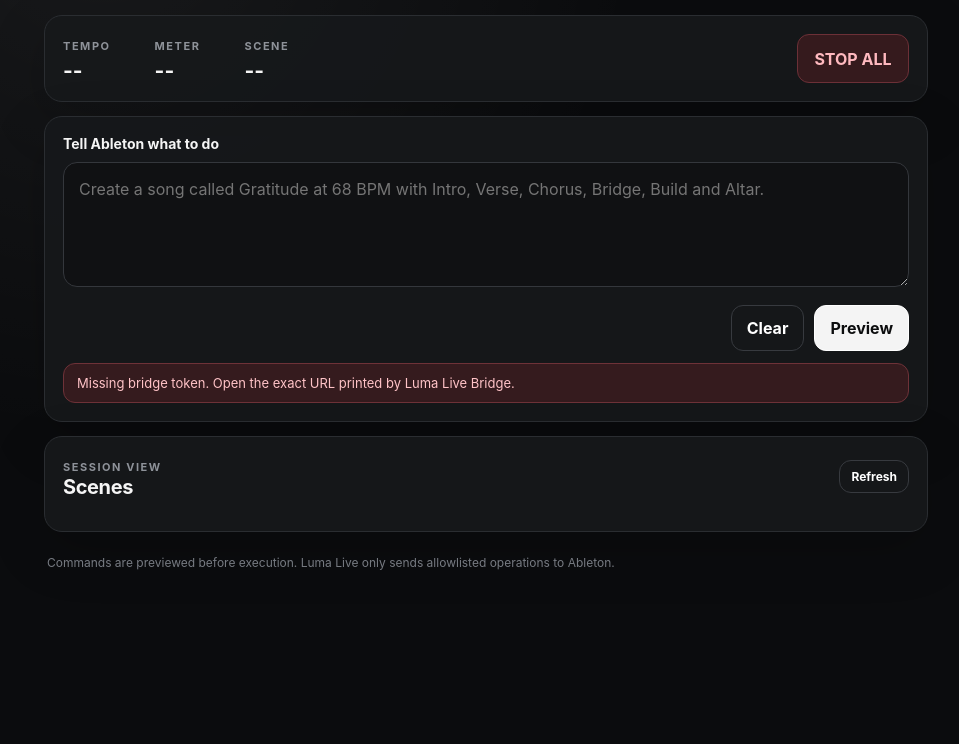
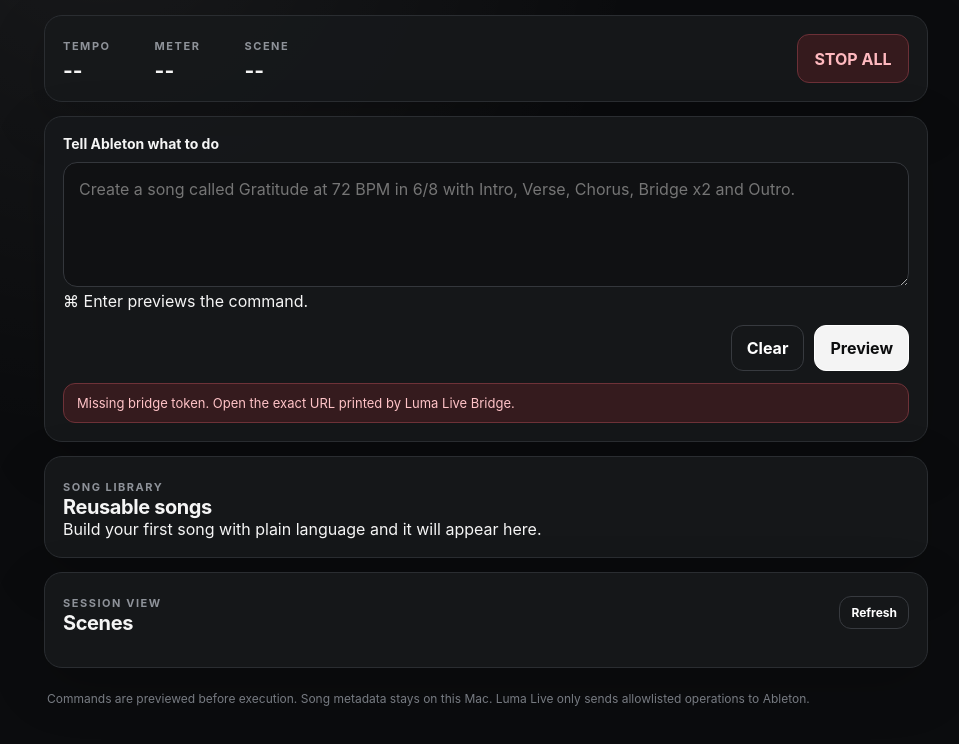
Before and after one commit to Elicasta/Lumalivebridge, a website: page device/public/index.html in a window 1280 px wide. Shown: the part 104-848 px from the top of the page, without its empty margins (154-1113 px from the left). Before the commit the page ends 800 px from the top, so only its background shows below. Drawn offline with Linux system fonts and the light colour scheme.

Commit message:
Add song library panel to remote

```diff
--- a/device/public/index.html
+++ b/device/public/index.html
@@ -38,7 +38,8 @@
 
     <section class="card command-card">
       <label for="commandInput">Tell Ableton what to do</label>
-      <textarea id="commandInput" rows="4" placeholder="Create a song called Gratitude at 68 BPM with Intro, Verse, Chorus, Bridge, Build and Altar."></textarea>
+      <textarea id="commandInput" rows="4" placeholder="Create a song called Gratitude at 72 BPM in 6/8 with Intro, Verse, Chorus, Bridge x2 and Outro."></textarea>
+      <div class="command-hint">⌘ Enter previews the command.</div>
       <div class="actions">
         <button id="clearBtn" class="ghost">Clear</button>
         <button id="previewBtn" class="primary">Preview</button>
@@ -65,6 +66,19 @@
     <section class="card">
       <div class="section-title">
         <div>
+          <span class="label">SONG LIBRARY</span>
+          <h2>Reusable songs</h2>
+        </div>
+      </div>
+      <div id="libraryEmpty" class="empty-state">
+        Build your first song with plain language and it will appear here.
+      </div>
+      <div id="libraryList" class="library-list"></div>
+    </section>
+
+    <section class="card">
+      <div class="section-title">
+        <div>
           <span class="label">SESSION VIEW</span>
           <h2>Scenes</h2>
         </div>
@@ -74,7 +88,7 @@
     </section>
 
     <section class="footer-note">
-      Commands are previewed before execution. Luma Live only sends allowlisted operations to Ableton.
+      Commands are previewed before execution. Song metadata stays on this Mac. Luma Live only sends allowlisted operations to Ableton.
     </section>
   </main>
 
```
